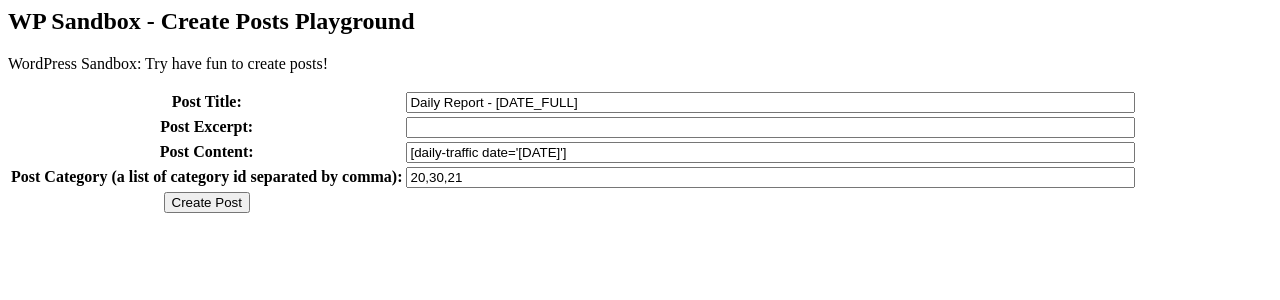
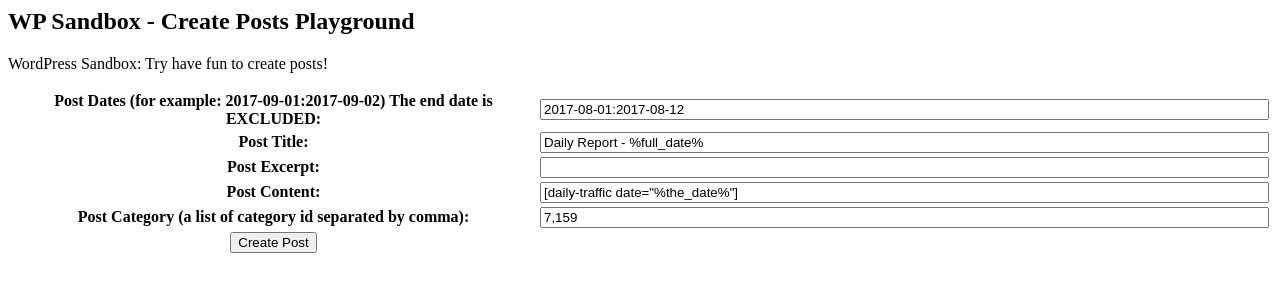
Before and after one commit to leocornus/wp-sandbox, a PHP site: page /create-posts.php in a window 1280 px wide. Shown: the top 300 px of the page. Run offline with PHP 8.4, Linux system fonts and the light colour scheme.

Commit message:
using DatePeriod class to get a range of dates

```diff
--- a/admin/create-posts.php
+++ b/admin/create-posts.php
@@ -5,10 +5,20 @@
 if (isset($_POST['wpbox_create_posts_form_submit']) &&
     $_POST['wpbox_create_posts_form_submit'] == 'Y') {
 
+    $dates = explode(':', $_POST['wpbox_post_dates']);
+    // using the DatePeriod class to get date ranges.
+    // it is a new class since PHP 5.3.0
+    $daterange = new DatePeriod(
+        // the start date
+        // NOTE: the start date is included.
+        new DateTime($dates[0]),
+        new DateInterval('P1D'),
+        // the end date, NOTE: end date is excluded
+        new DateTime($dates[1])
+    );
+
     $title = $_POST['wpbox_post_title'];
     $content = $_POST['wpbox_post_content'];
-
-    // TODO: process title and content.
 
     $excerpt = $_POST['wpbox_post_excerpt'];
     // the category should be a array of integer
@@ -19,16 +29,23 @@ if (isset($_POST['wpbox_create_posts_form_submit']) &&
                           // this will only give us an array of strings
                           explode(",", $_POST['wpbox_post_category']));
 
+    foreach($daterange as $a_date) {
+
+        // TODO: process title and content.
+        $the_date = $a_date->format('Y-m-d');
+        $full_date = $a_date->format('F d, Y');
+
         // get the the post attributes array
         $my_post = array(
-        'post_title' => $title,
+            'post_title' => str_replace('%full_date%', $full_date, $title),
             // this the actually the publish date.
-        'post_date' => '2017-09-10',
-        'post_modified' => '2017-09-22',
+            // date format is like 2017-09-01
+            'post_date' => $the_date,
+            'post_modified' => $the_date,
             // post Excerpt
             'post_excerpt' => $excerpt,
             // post content.
-        'post_content' => $content,
+            'post_content' => str_replace('%the_date%', $the_date, $content),
             // we have to use the IDs of categories to set the categories.
             'post_category' => $category,
             // set the post status to publish
@@ -36,6 +53,7 @@ if (isset($_POST['wpbox_create_posts_form_submit']) &&
         );
 
         $post_id = wp_insert_post($my_post);
+    }
 
     // show the message.
     echo '<div class="updated"><p><strong>Created Post: ' . $post_id .
@@ -55,10 +73,19 @@ if (isset($_POST['wpbox_create_posts_form_submit']) &&
     <input type="hidden" name="wpbox_create_posts_form_submit" value="Y"/>
     <table class="form-table"><tbody>
       <tr>
+        <th>Post Dates (for example: 2017-09-01:2017-09-02)
+            The end date is EXCLUDED:
+        </th>
+        <td><input type="text" id="wpbox_post_dates"
+                   name="wpbox_post_dates"
+                   value="2017-08-01:2017-08-12" size="88"/>
+        </td>
+      </tr>
+      <tr>
         <th>Post Title: </th>
         <td><input type="text" id="wpbox_post_title"
                    name="wpbox_post_title"
-                   value="Daily Report - [DATE_FULL]" size="88"/>
+                   value="Daily Report - %full_date%" size="88"/>
         </td>
       </tr>
       <tr>
@@ -72,14 +99,14 @@ if (isset($_POST['wpbox_create_posts_form_submit']) &&
         <th>Post Content: </th>
         <td><input type="text" id="wpbox_post_content"
                    name="wpbox_post_content"
-                   value="[daily-traffic date='[DATE]']" size="88"/>
+                   value='[daily-traffic date="%the_date%"]' size="88"/>
         </td>
       </tr>
       <tr>
         <th>Post Category (a list of category id separated by comma):</th>
         <td><input type="text" id="wpbox_post_category"
                    name="wpbox_post_category"
-                   value="20,30,21" size="88"/>
+                   value="7,159" size="88"/>
         </td>
       </tr>
       <tr>
```
Lines whose indentation alone changed are shown as unchanged.
